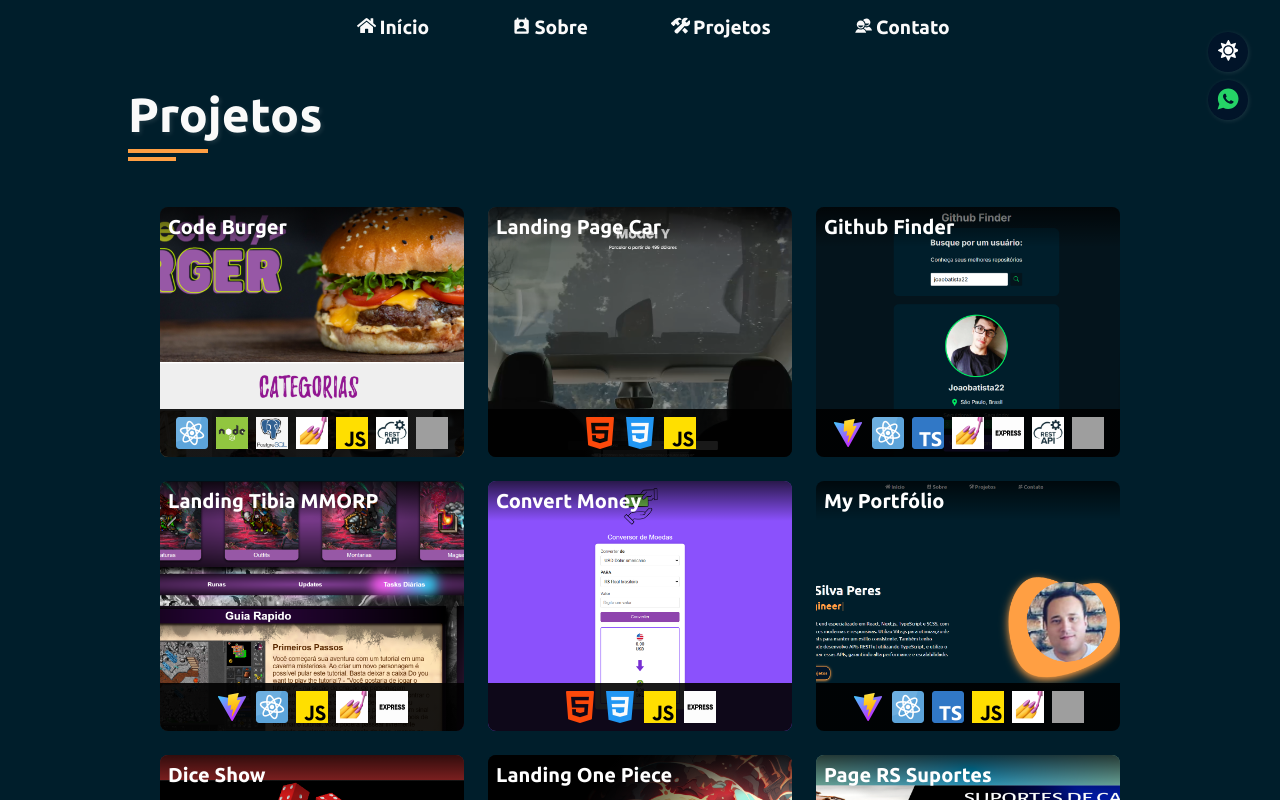
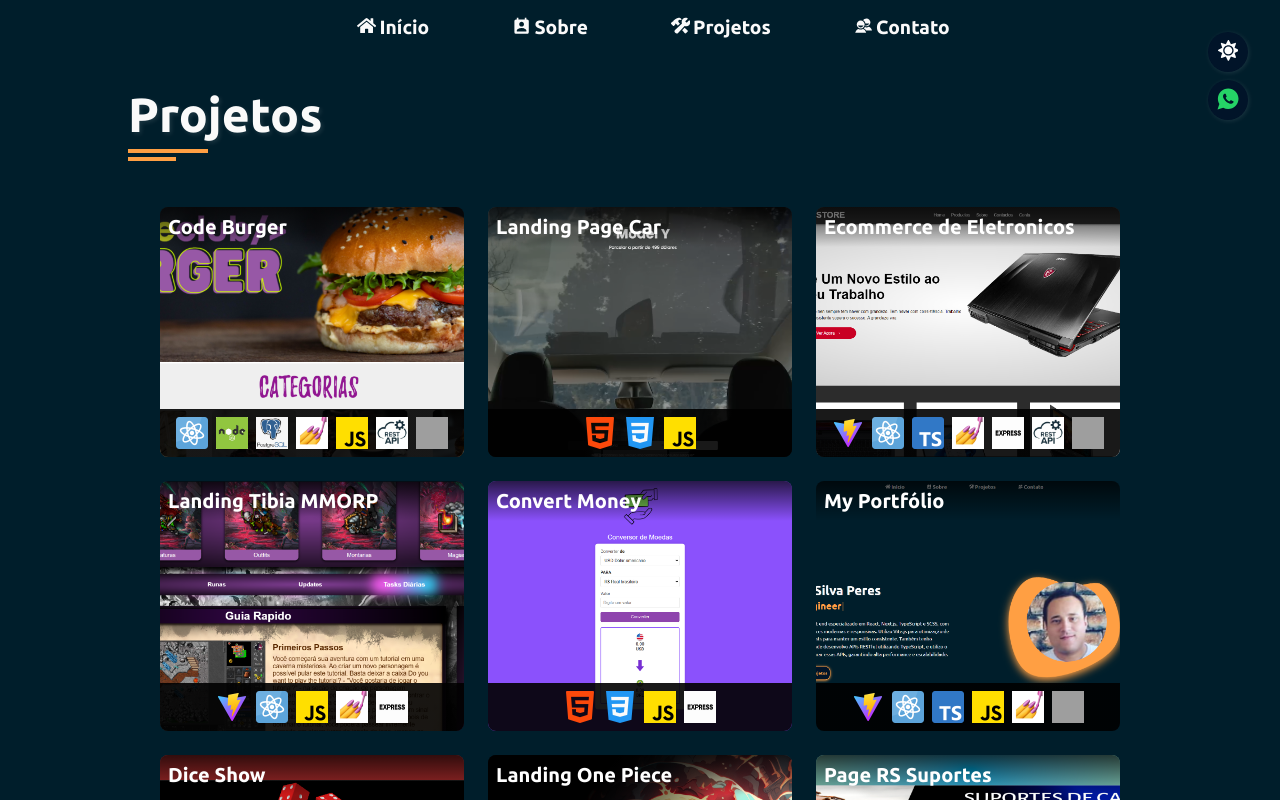
Before and after one commit to andresperes33/my-portfolio-main, a React (Vite) app: page /projects in a window 1280 px wide. Built offline with nearby package versions, Linux system fonts and the light colour scheme; grey boxes are pictures that could not be loaded.

Commit message:
add-ecommerce

```diff
--- a/src/components/Card/ProjectsData.ts
+++ b/src/components/Card/ProjectsData.ts
@@ -53,13 +53,13 @@ export const projects: Project[] = [
 	},
 	{
 		id: 3,
-		title: "Github Finder",
+		title: "Ecommerce de Eletronicos",
 		image: GithubFinder,
 		description:
-			"Projeto em React com TypeScript consumindo api do github para encontrar usuários e retornar dados, usei o react-router-dom para criar um novo path onde listar os melhores repositórios do usuário.",
-		github: "",
+			"Este projeto é um site de ecommerce chamado Red Store.",
+		github: "https://github.com/andresperes33/ecommerce",
 		deploy:
-			"",
+			"https://andresperes33.github.io/ecommerce/",
 		technologies: [
 			"Vite",
 			"React",
```
Also changed, not shown: src/assets/imgproject/GithubFinder.png.
